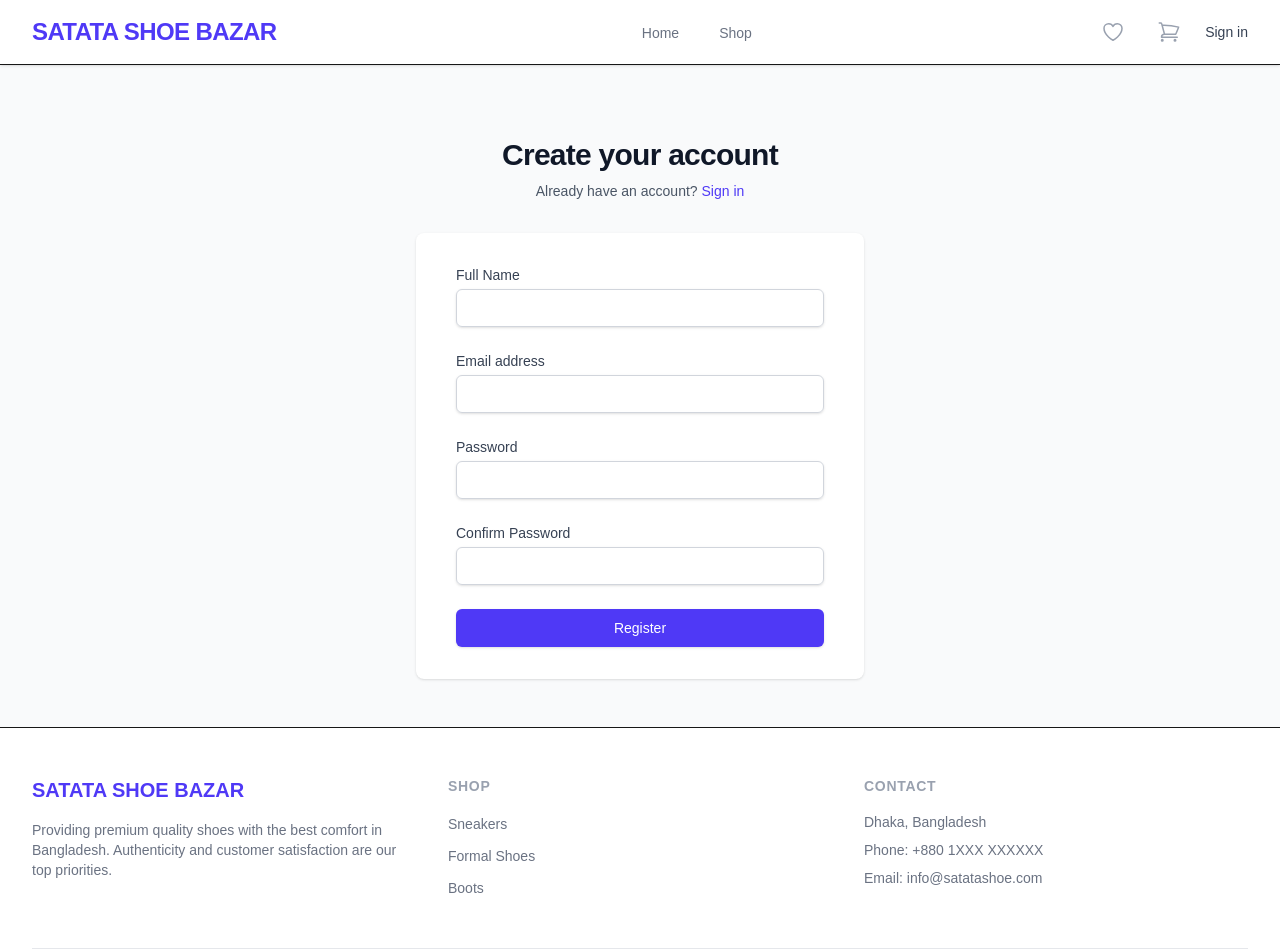
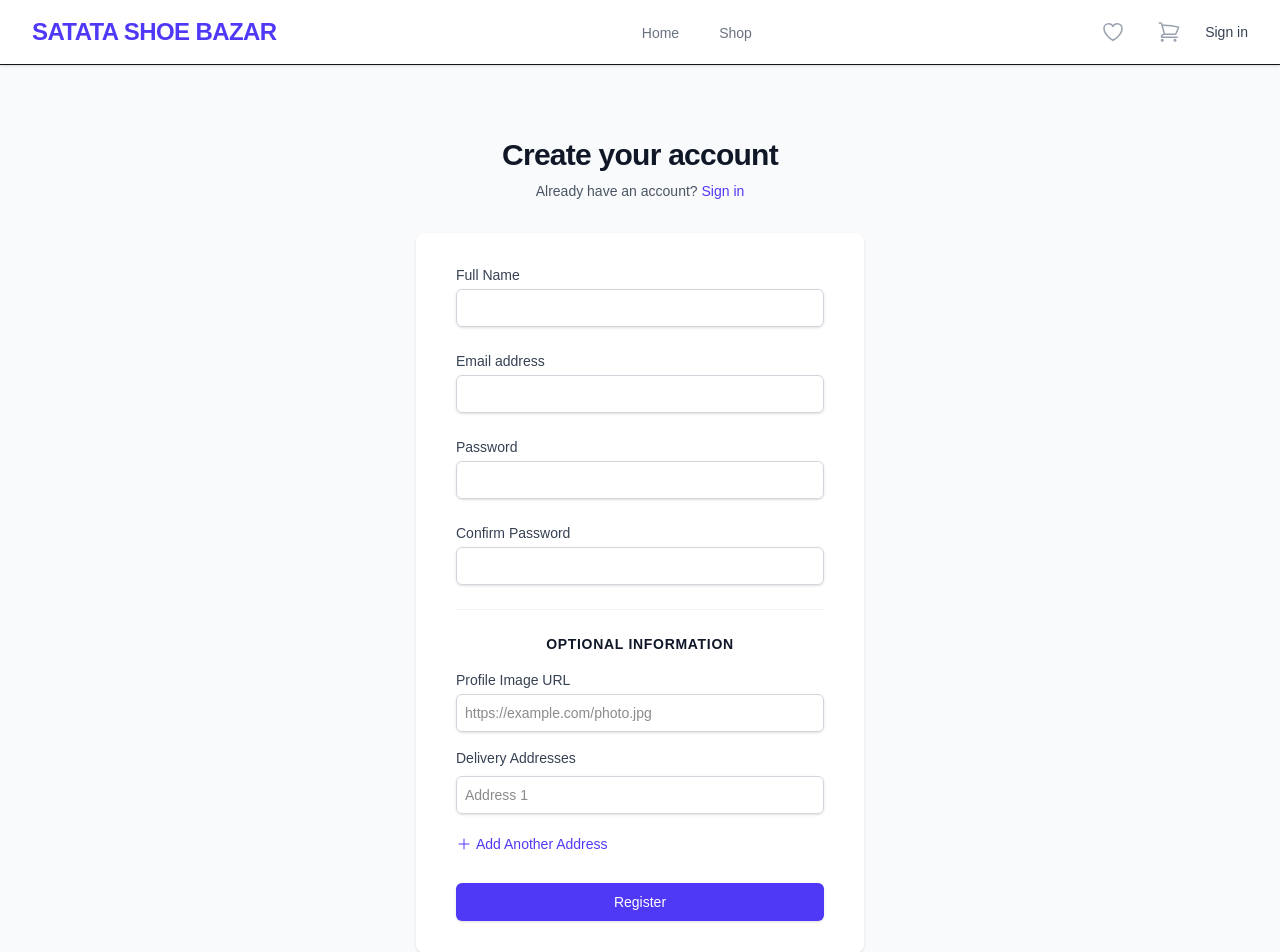
Before and after one commit to Ariful-Islam-Shakil/satata-shoe-bazar, a Next.js app in the folder frontend/: page /register in a window 1280 px wide. Shown: the top 952 px of the page. Built offline with nearby package versions, Linux system fonts and the light colour scheme; no server answers.

Commit message:
feat: add support for user profile image and dynamic address fields in registration schema and UI

```diff
--- a/frontend/src/app/register/page.js
+++ b/frontend/src/app/register/page.js
@@ -3,6 +3,7 @@
 import { useState } from 'react';
 import { useAuth } from '@/context/AuthContext';
 import Link from 'next/link';
+import { PlusIcon, TrashIcon } from '@heroicons/react/24/outline';
 
 export default function RegisterPage() {
   const [formData, setFormData] = useState({
@@ -10,12 +11,31 @@ export default function RegisterPage() {
     full_name: '',
     password: '',
     confirm_password: '',
+    image: '',
+    addresses: [''],
   });
   const [error, setError] = useState('');
   const { register } = useAuth();
 
   const handleChange = (e) => {
     setFormData({ ...formData, [e.target.name]: e.target.value });
+  };
+
+  const handleAddressChange = (index, value) => {
+    const newAddresses = [...formData.addresses];
+    newAddresses[index] = value;
+    setFormData({ ...formData, addresses: newAddresses });
+  };
+
+  const addAddress = () => {
+    setFormData({ ...formData, addresses: [...formData.addresses, ''] });
+  };
+
+  const removeAddress = (index) => {
+    if (formData.addresses.length > 1) {
+      const newAddresses = formData.addresses.filter((_, i) => i !== index);
+      setFormData({ ...formData, addresses: newAddresses });
+    }
   };
 
   const handleSubmit = async (e) => {
@@ -29,6 +49,8 @@ export default function RegisterPage() {
 
     try {
       const { confirm_password, ...registerData } = formData;
+      // Filter out empty addresses
+      registerData.addresses = registerData.addresses.filter(addr => addr.trim() !== '');
       await register(registerData);
     } catch (err) {
       setError(err.response?.data?.detail || 'Registration failed. Please try again.');
@@ -127,6 +149,63 @@ export default function RegisterPage() {
               </div>
             </div>
 
+            <div className="border-t border-gray-100 pt-6">
+              <h3 className="text-sm font-semibold text-gray-900 mb-4 uppercase tracking-wider text-center">Optional Information</h3>
+
+              <div className="mb-4">
+                <label htmlFor="image" className="block text-sm font-medium text-gray-700">
+                  Profile Image URL
+                </label>
+                <div className="mt-1">
+                  <input
+                    id="image"
+                    name="image"
+                    type="text"
+                    placeholder="https://example.com/photo.jpg"
+                    value={formData.image}
+                    onChange={handleChange}
+                    className="block w-full rounded-md border-gray-300 shadow-sm focus:border-indigo-500 focus:ring-indigo-500 sm:text-sm p-2 border"
+                  />
+                </div>
+              </div>
+
+              <div>
+                <label className="block text-sm font-medium text-gray-700 mb-2">
+                  Delivery Addresses
+                </label>
+                <div className="space-y-3">
+                  {formData.addresses.map((address, index) => (
+                    <div key={index} className="flex gap-2">
+                      <input
+                        type="text"
+                        placeholder={`Address ${index + 1}`}
+                        value={address}
+                        onChange={(e) => handleAddressChange(index, e.target.value)}
+                        className="block w-full rounded-md border-gray-300 shadow-sm focus:border-indigo-500 focus:ring-indigo-500 sm:text-sm p-2 border"
+                      />
+                      {formData.addresses.length > 1 && (
+                        <button
+                          type="button"
+                          onClick={() => removeAddress(index)}
+                          className="p-2 text-red-600 hover:bg-red-50 rounded-md transition-colors"
+                        >
+                          <TrashIcon className="h-5 w-5" />
+                        </button>
+                      )}
+                    </div>
+                  ))}
+                  <button
+                    type="button"
+                    onClick={addAddress}
+                    className="mt-2 inline-flex items-center text-sm font-medium text-indigo-600 hover:text-indigo-500 transition-colors"
+                  >
+                    <PlusIcon className="h-4 w-4 mr-1" />
+                    Add Another Address
+                  </button>
+                </div>
+              </div>
+            </div>
+
             <div>
               <button
                 type="submit"
```
Also changed, not shown: 1 other file (tests, documents, lock files or other folders).
